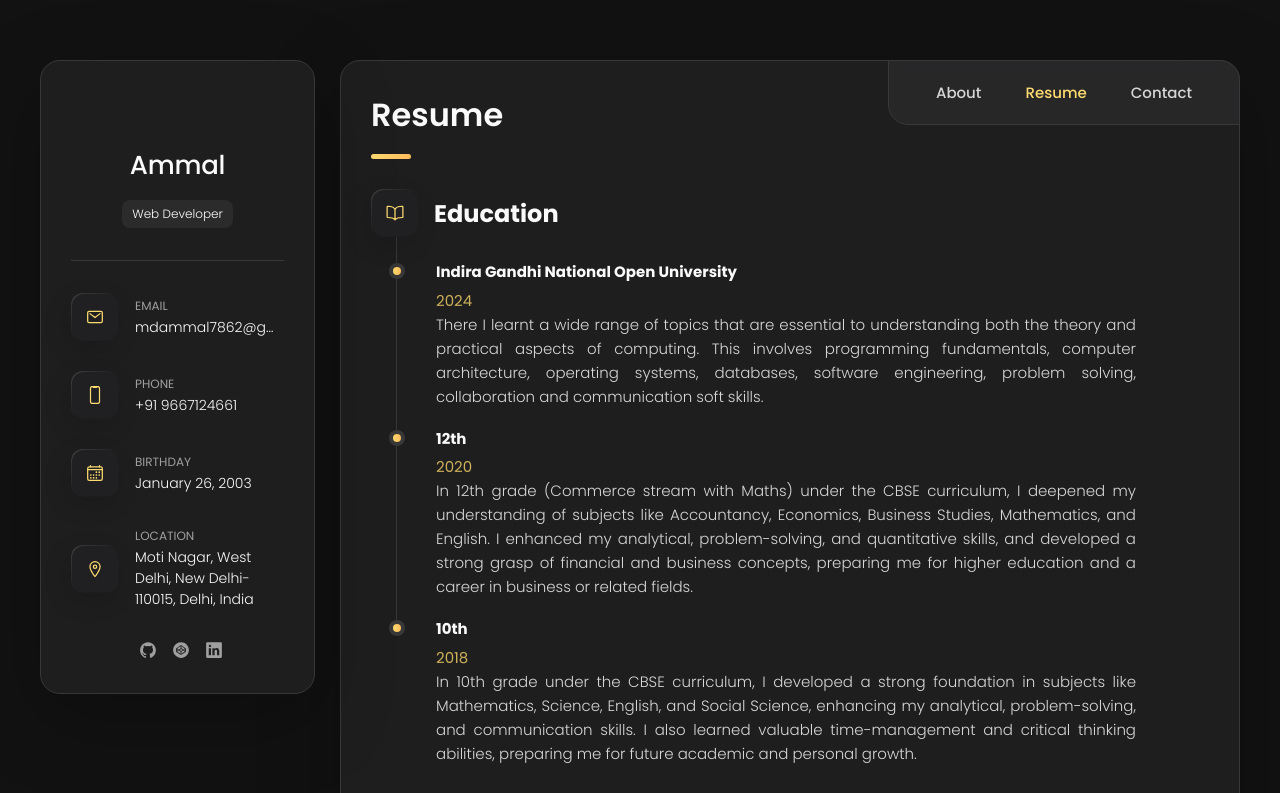
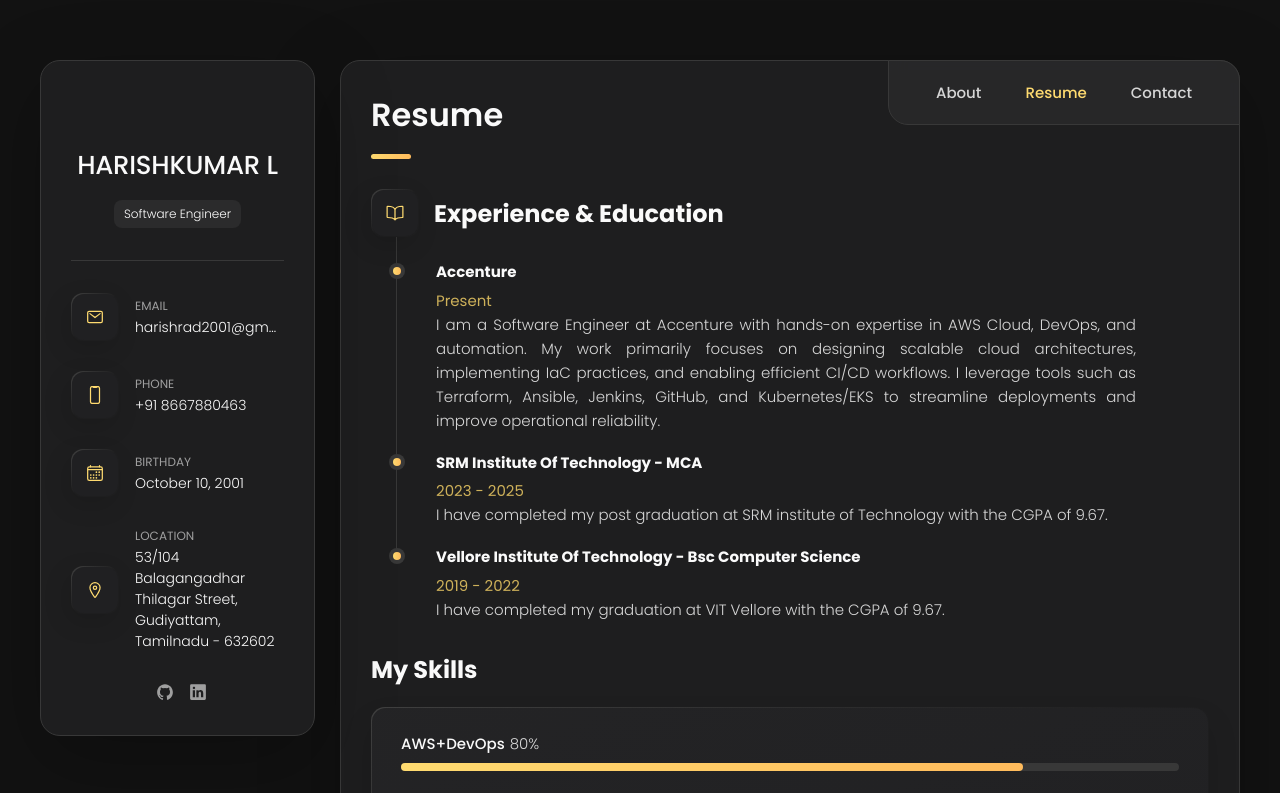
Before and after one commit to HarRad30/my_profile, a plain HTML site: page index.html in a window 1280 px wide. Both pictures are taken after a click on the button "Resume". Shown: the top 793 px of the page. Drawn offline with nearby package versions, Linux system fonts and the light colour scheme.

Commit message:
Update index.html

```diff
--- a/index.html
+++ b/index.html
@@ -15,8 +15,8 @@
                 </figure>
 
                 <div class="info-content">
-                    <h1 class="name" title="Ammal">Ammal</h1>
-                    <p class="title">Web Developer</p>
+                    <h1 class="name" title="Ammal">HARISHKUMAR L</h1>
+                    <p class="title">Software Engineer</p>
                 </div>
 
                 <button class="info-more-btn" data-sidebar-btn>
@@ -37,7 +37,7 @@
                         <div class="contact-info">
                             <p class="contact-title">Email</p>
 
-                            <a href="mailto:mdammal7862@gmail.com" class="contact-link">mdammal7862@gmail.com</a>
+                            <a href="mailto:mdammal7862@gmail.com" class="contact-link">harishrad2001@gmail.com</a>
                         </div>
                     </li>
 
@@ -49,7 +49,7 @@
                         <div class="contact-info">
                             <p class="contact-title">Phone</p>
 
-                            <a href="tel:+919667124661" class="contact-link">+91 9667124661</a>
+                            <a href="tel:+919667124661" class="contact-link">+91 8667880463</a>
                         </div>
                     </li>
 
@@ -61,7 +61,7 @@
                         <div class="contact-info">
                             <p class="contact-title">Birthday</p>
 
-                            <time datetime="2003-01-26">January 26, 2003</time>
+                            <time datetime="2003-01-26">October 10, 2001</time>
                         </div>
                     </li>
 
@@ -72,8 +72,8 @@
 
                         <div class="contact-info">
                             <p class="contact-title">Location</p>
-                            <a href="https://maps.app.goo.gl/Fm9rsKjtasPS544p7" target="_blank">
-                            <address>Moti Nagar, West Delhi, New Delhi-110015, Delhi, India</address>
+                            <a href="https://maps.app.goo.gl/wfyGx18XkdMj3wQk7" target="_blank">
+                            <address>53/104 Balagangadhar Thilagar Street, Gudiyattam, Tamilnadu - 632602</address>
                             </a>
                         </div>
                     </li>
@@ -82,9 +82,8 @@
                 <div class="separator"></div>
 
                 <ul class="social-list">
-                    <li class="social-item"><a href="https://github.com/Md-ammal" target="_blank" class="social-link"><ion-icon name="logo-github"></ion-icon></a></li>
-                    <li class="social-item"><a href="https://codepen.io/Ammal" target="_blank" class="social-link"><ion-icon name="logo-codepen"></ion-icon></a></li>
-                    <li class="social-item"><a href="https://www.linkedin.com/in/ammal-32433720a" target="_blank" class="social-link"><ion-icon name="logo-linkedin"></ion-icon></a></li>
+                    <li class="social-item"><a href="https://github.com/HarRad30" target="_blank" class="social-link"><ion-icon name="logo-github"></ion-icon></a></li>
+                    <li class="social-item"><a href="https://www.linkedin.com/in/harishrad2001" target="_blank" class="social-link"><ion-icon name="logo-linkedin"></ion-icon></a></li>
                 </ul>
             </div>
         </aside>
@@ -106,8 +105,9 @@
                 </header>
 
                 <section class="about-text">
-                    <p>Fast-paced and creative web developer with strong expertise in PHP, HTML, CSS, JavaScript, and modern frameworks like TailwindCSS and React.js. Adept at designing and implementing visually appealing and user-friendly websites that meet client requirements.                    </p>
-                    <p>With a Bachelor's in Computer Applications and hands-on experience in web development projects, I possess a solid understanding of both front-end and back-end development. My portfolio includes creating responsive web pages, integrating Bootstrap and TailwindCSS for enhanced designs, and exploring backend data handling using PHP and SQL. Passionate about delivering efficient, secure, and dynamic web solutions, I am eager to bring my skills to innovative projects and contribute to organizational success.</p>
+                    <p>I am a Software Engineer at Accenture with hands-on expertise in AWS Cloud, DevOps, and automation. My work primarily focuses on designing scalable cloud architectures, implementing IaC practices, and enabling efficient CI/CD workflows. I leverage tools such as Terraform, Ansible, Jenkins, GitHub, and Kubernetes/EKS to streamline deployments and improve operational reliability.                    </p>
+                    <p>I have strong experience in serverless (Lambda), containerization, cloud monitoring (Grafana/CloudWatch), and automation using Python and Shell Scripting. I enjoy solving complex cloud challenges, improving system performance, reducing manual effort through automation, and building secure, production-ready cloud environments.</p>
+                    <p>Passionate about continuous learning and cloud innovation, I aim to create solutions that deliver speed, reliability, and business value. </p>
                 </section>
 
                 <section class="service">
@@ -120,8 +120,8 @@
                             </div>
 
                             <div class="service-content-box">
-                                <h4 class="h4 service-item-title">Web Design</h4>
-                                <p class="service-item-text">The most modern and high-quality design made at a professional level.</p>
+                                <h4 class="h4 service-item-title">Automation</h4>
+                                <p class="service-item-text">The most modern and high-quality automations made at a professional level.</p>
                             </div>
                         </li>
 
@@ -131,8 +131,8 @@
                             </div>
 
                             <div class="service-content-box">
-                                <h4 class="h4 service-item-title">Web development</h4>
-                                <p class="service-item-text">High-quality development of sites at the professional level.</p>
+                                <h4 class="h4 service-item-title">Cloud Architect</h4>
+                                <p class="service-item-text">High-quality development of cloud environments at the professional level.</p>
                             </div>
                         </li>
                     </ul>
@@ -173,26 +173,26 @@
                     <div class="title-wrapper">
                         <div class="icon-box"><ion-icon name="book-outline"></ion-icon></div>
 
-                        <h3 class="h3">Education</h3>
+                        <h3 class="h3">Experience & Education</h3>
                     </div>
 
                     <ol class="timeline-list">
                         <li class="timeline-item">
-                            <h4 class="h4 timeline-item-title">Indira Gandhi National Open University</h4>
-                            <span>2024</span>
-                            <p class="timeline-text">There I learnt a wide range of topics that are essential to understanding both the theory and practical aspects of computing. This involves programming fundamentals, computer architecture, operating systems, databases, software engineering, problem solving, collaboration and communication soft skills.</p>
+                            <h4 class="h4 timeline-item-title">Accenture</h4>
+                            <span>Present</span>
+                            <p class="timeline-text">I am a Software Engineer at Accenture with hands-on expertise in AWS Cloud, DevOps, and automation. My work primarily focuses on designing scalable cloud architectures, implementing IaC practices, and enabling efficient CI/CD workflows. I leverage tools such as Terraform, Ansible, Jenkins, GitHub, and Kubernetes/EKS to streamline deployments and improve operational reliability.</p>
                         </li>
 
                         <li class="timeline-item">
-                            <h4 class="h4 timeline-item-title">12th</h4>
-                            <span>2020</span>
-                            <p class="timeline-text">In 12th grade (Commerce stream with Maths) under the CBSE curriculum, I deepened my understanding of subjects like Accountancy, Economics, Business Studies, Mathematics, and English. I enhanced my analytical, problem-solving, and quantitative skills, and developed a strong grasp of financial and business concepts, preparing me for higher education and a career in business or related fields.</p>
+                            <h4 class="h4 timeline-item-title">SRM Institute of Technology - MCA</h4>
+                            <span>2023 - 2025</span>
+                            <p class="timeline-text">I have completed my post graduation at SRM institute of Technology with the CGPA of 9.67.</p>
                         </li>
 
                         <li class="timeline-item">
-                            <h4 class="h4 timeline-item-title">10th</h4>
-                            <span>2018</span>
-                            <p class="timeline-text">In 10th grade under the CBSE curriculum, I developed a strong foundation in subjects like Mathematics, Science, English, and Social Science, enhancing my analytical, problem-solving, and communication skills. I also learned valuable time-management and critical thinking abilities, preparing me for future academic and personal growth.</p>
+                            <h4 class="h4 timeline-item-title">Vellore Institute of Technology - Bsc Computer Science</h4>
+                            <span>2019 - 2022</span>
+                            <p class="timeline-text">I have completed my graduation at VIT Vellore with the CGPA of 9.67.</p>
                         </li>
                     </ol>
                 </section>
@@ -202,7 +202,7 @@
                     <ul class="skills-list content-card">
                         <li class="skills-item">
                             <div class="title-wrapper">
-                                <h5 class="h5">Web Design (HTML-CSS-JS)</h5>
+                                <h5 class="h5">AWS+DevOps</h5>
                                 <data value="80">80%</data>
                             </div>
 
@@ -213,7 +213,7 @@
 
                         <li class="skills-item">
                             <div class="title-wrapper">
-                                <h5 class="h5">PHP (core,SQL)</h5>
+                                <h5 class="h5">CI/CD</h5>
                                 <data value="70">70%</data>
                             </div>
 
@@ -224,7 +224,7 @@
 
                         <li class="skills-item">
                             <div class="title-wrapper">
-                                <h5 class="h5">Tailwind CSS</h5>
+                                <h5 class="h5">Automation</h5>
                                 <data value="90">90%</data>
                             </div>
 
@@ -235,8 +235,8 @@
 
                         <li class="skills-item">
                             <div class="title-wrapper">
-                                <h5 class="h5">React.js</h5>
-                                <data value="50">50%</data>
+                                <h5 class="h5">Docker/Kubernates</h5>
+                                <data value="50">70%</data>
                             </div>
 
                             <div class="skills-progress-bg">
@@ -245,8 +245,7 @@
                         </li>
                         <li class="skills-item">
                             <div class="title-wrapper">
-                                <h5 class="h5">jQuary</h5>
-                                <data value="50">50%</data>
+                                <h5 class="h5">Python</h5>
                             </div>
 
                             <div class="skills-progress-bg">
@@ -451,18 +450,8 @@
             </article>
         </div>
     </main>
-  <div style="color:#1d1e22;">
-Copyright (c) 2025 by Leonam Silva de Souza <a style="text-decoration: none; color:#30262686;" href="https://codepen.io/leonam-silva-de-souza/pen/vYowKqP)" target="_blank">(https://codepen.io/leonam-silva-de-souza/pen/vYowKqP)</a>
-
-Permission is hereby granted, free of charge, to any person obtaining a copy of this software and associated documentation files (the 'Software'), to deal in the Software without restriction, including without limitation the rights to use, copy, modify, merge, publish, distribute, sublicense, and/or sell copies of the Software, and to permit persons to whom the Software is furnished to do so, subject to the following conditions:
-
-The above copyright notice and this permission notice shall be included in all copies or substantial portions of the Software.
-
-THE SOFTWARE IS PROVIDED 'AS IS', WITHOUT WARRANTY OF ANY KIND, EXPRESS OR IMPLIED, INCLUDING BUT NOT LIMITED TO THE WARRANTIES OF MERCHANTABILITY, FITNESS FOR A PARTICULAR PURPOSE AND NONINFRINGEMENT. IN NO EVENT SHALL THE AUTHORS OR COPYRIGHT HOLDERS BE LIABLE FOR ANY CLAIM, DAMAGES OR OTHER LIABILITY, WHETHER IN AN ACTION OF CONTRACT, TORT OR OTHERWISE, ARISING FROM, OUT OF OR IN CONNECTION WITH THE SOFTWARE OR THE USE OR OTHER DEALINGS IN THE SOFTWARE.</div>
-
-
+  <div style="color:#1d1e22;"></div>
     <script src="main.js"></script>
-
     <script type="module" src="https://unpkg.com/ionicons@7.1.0/dist/ionicons/ionicons.esm.js"></script>
     <script nomodule src="https://unpkg.com/ionicons@7.1.0/dist/ionicons/ionicons.js"></script>
 </body>
```
